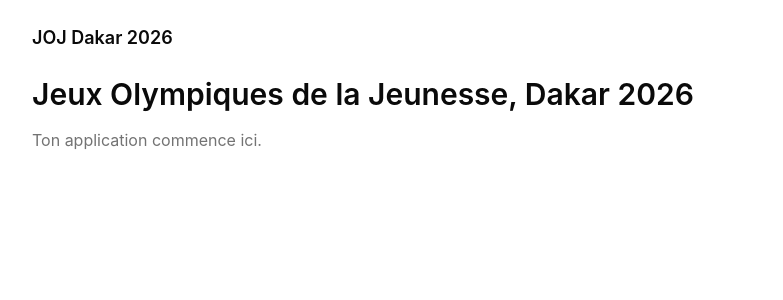
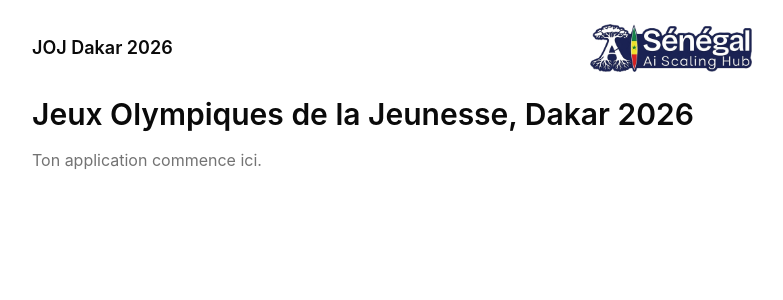
Before and after one commit to Maximus203/joj-resultats-medailles, a React (Vite) app in the folder apps/web/: page / in a window 1280 px wide. Shown: the top 300 px of the page, without its empty margins (248-1031 px from the left). Built offline with nearby package versions, Linux system fonts and the light colour scheme.

Commit message:
feat(web): show the Sénégal AI Scaling Hub logo in the header

```diff
--- a/apps/web/src/routes/__root.tsx
+++ b/apps/web/src/routes/__root.tsx
@@ -8,6 +8,13 @@ function RootLayout() {
         <Link to="/" className="text-lg font-semibold">
           JOJ Dakar 2026
         </Link>
+        <img
+          src="/senegal-ai-scaling-hub.png"
+          alt="Sénégal AI Scaling Hub"
+          width={480}
+          height={142}
+          className="h-10 w-auto sm:h-12"
+        />
       </header>
       <main className="flex flex-col gap-6">
         <Outlet />
```
Also changed, not shown: apps/web/public/senegal-ai-scaling-hub.png (added).
